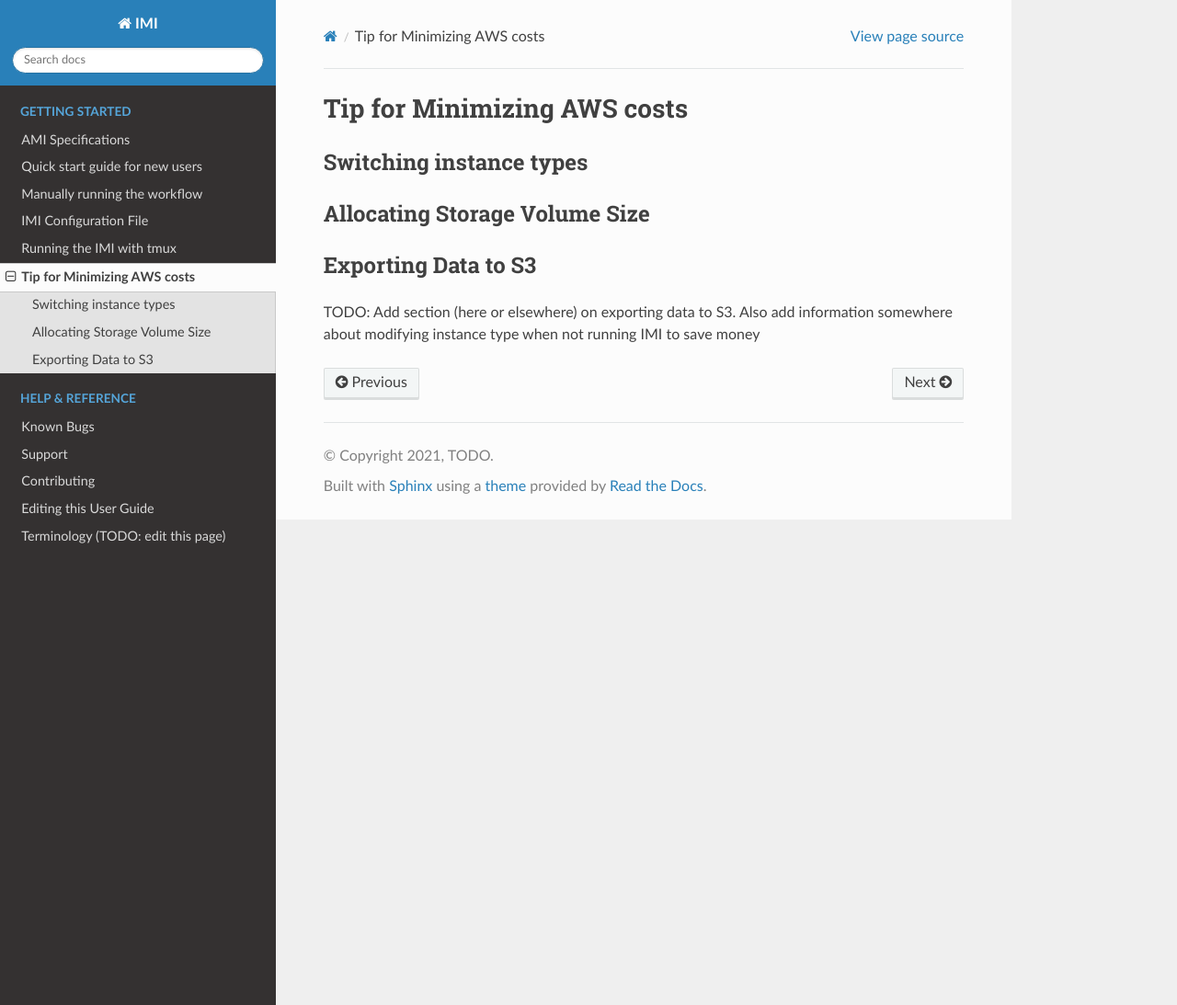
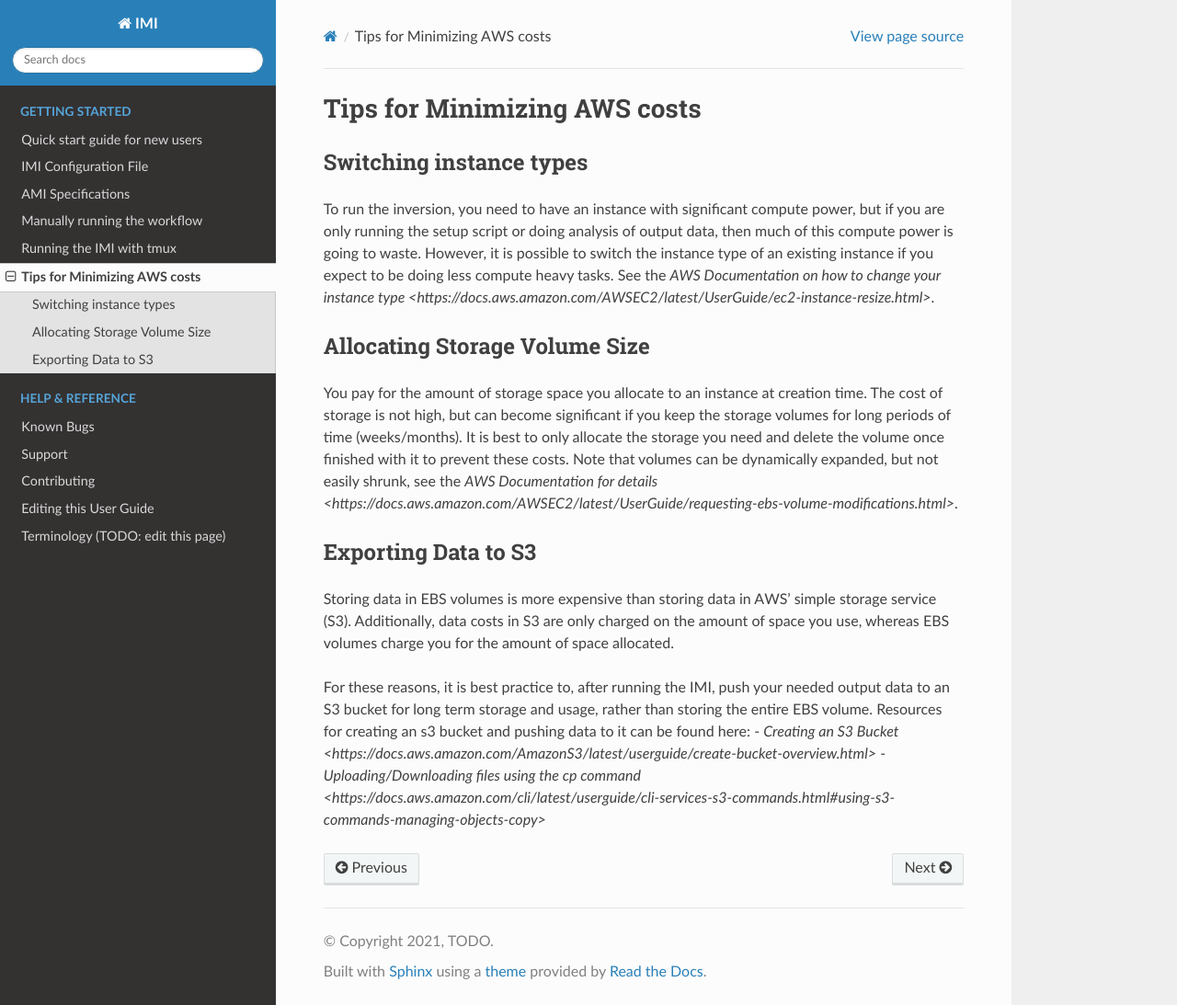
Before and after one commit to geoschem/integrated_methane_inversion, a Sphinx documentation site: the page built from docs/source/getting-started/minimizing-cost-tips.rst, in a window 1280 px wide and 1093 px high. Shown: the whole window at 92% size. Built offline with Sphinx 7.4.7 and the Read the Docs theme 2.0.0, drawn with Linux system fonts in a browser that asks for light colours.

Commit message:
updated minimizing costs page

```diff
--- a/docs/source/getting-started/minimizing-cost-tips.rst
+++ b/docs/source/getting-started/minimizing-cost-tips.rst
@@ -1,12 +1,18 @@
-Tip for Minimizing AWS costs
+Tips for Minimizing AWS costs
 ============================
 
 Switching instance types
 ------------------------
+To run the inversion, you need to have an instance with significant compute power, but if you are only running the setup script or doing analysis of output data, then much of this compute power is going to waste. However, it is possible to switch the instance type of an existing instance if you expect to be doing less compute heavy tasks. See the `AWS Documentation on how to change your instance type <https://docs.aws.amazon.com/AWSEC2/latest/UserGuide/ec2-instance-resize.html>`.
 
 Allocating Storage Volume Size
 ------------------------------
+You pay for the amount of storage space you allocate to an instance at creation time. The cost of storage is not high, but can become significant if you keep the storage volumes for long periods of time (weeks/months). It is best to only allocate the storage you need and delete the volume once finished with it to prevent these costs. Note that volumes can be dynamically expanded, but not easily shrunk, see the `AWS Documentation for details <https://docs.aws.amazon.com/AWSEC2/latest/UserGuide/requesting-ebs-volume-modifications.html>`.
 
 Exporting Data to S3
 ---------------------
-TODO: Add section (here or elsewhere) on exporting data to S3. Also add information somewhere about modifying instance type when not running IMI to save money
+Storing data in EBS volumes is more expensive than storing data in AWS' simple storage service (S3). Additionally, data costs in S3 are only charged on the amount of space you use, whereas EBS volumes charge you for the amount of space allocated.
+
+For these reasons, it is best practice to, after running the IMI, push your needed output data to an S3 bucket for long term storage and usage, rather than storing the entire EBS volume. Resources for creating an s3 bucket and pushing data to it can be found here:
+- `Creating an S3 Bucket <https://docs.aws.amazon.com/AmazonS3/latest/userguide/create-bucket-overview.html>`
+- `Uploading/Downloading files using the cp command <https://docs.aws.amazon.com/cli/latest/userguide/cli-services-s3-commands.html#using-s3-commands-managing-objects-copy>`
--- a/docs/source/index.rst
+++ b/docs/source/index.rst
@@ -25,10 +25,10 @@ This site provides instructions for setting up and running the Integrated Methan
    :caption: Getting Started
 
 
+   getting-started/quick-start.rst
+   getting-started/imi-config-file.rst
    getting-started/ami-specifications.rst
-   getting-started/quick-start.rst
    getting-started/manual-running.rst
-   getting-started/imi-config-file.rst
    getting-started/running-with-tmux.rst
    getting-started/minimizing-cost-tips.rst
 
```
Also changed, not shown: docs/source/getting-started/quick-start.rst (+6 -2 lines), 1 other file.
